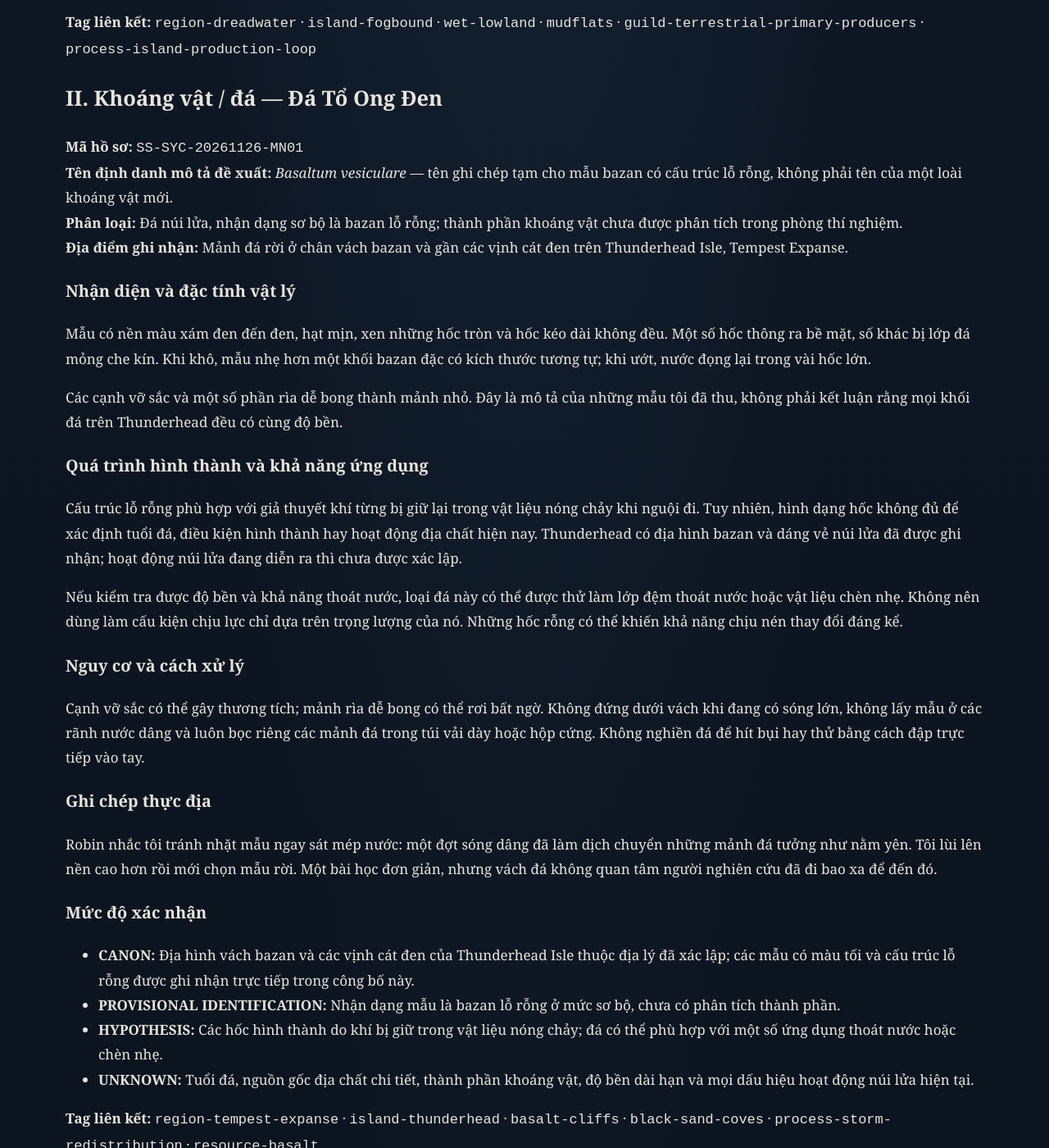
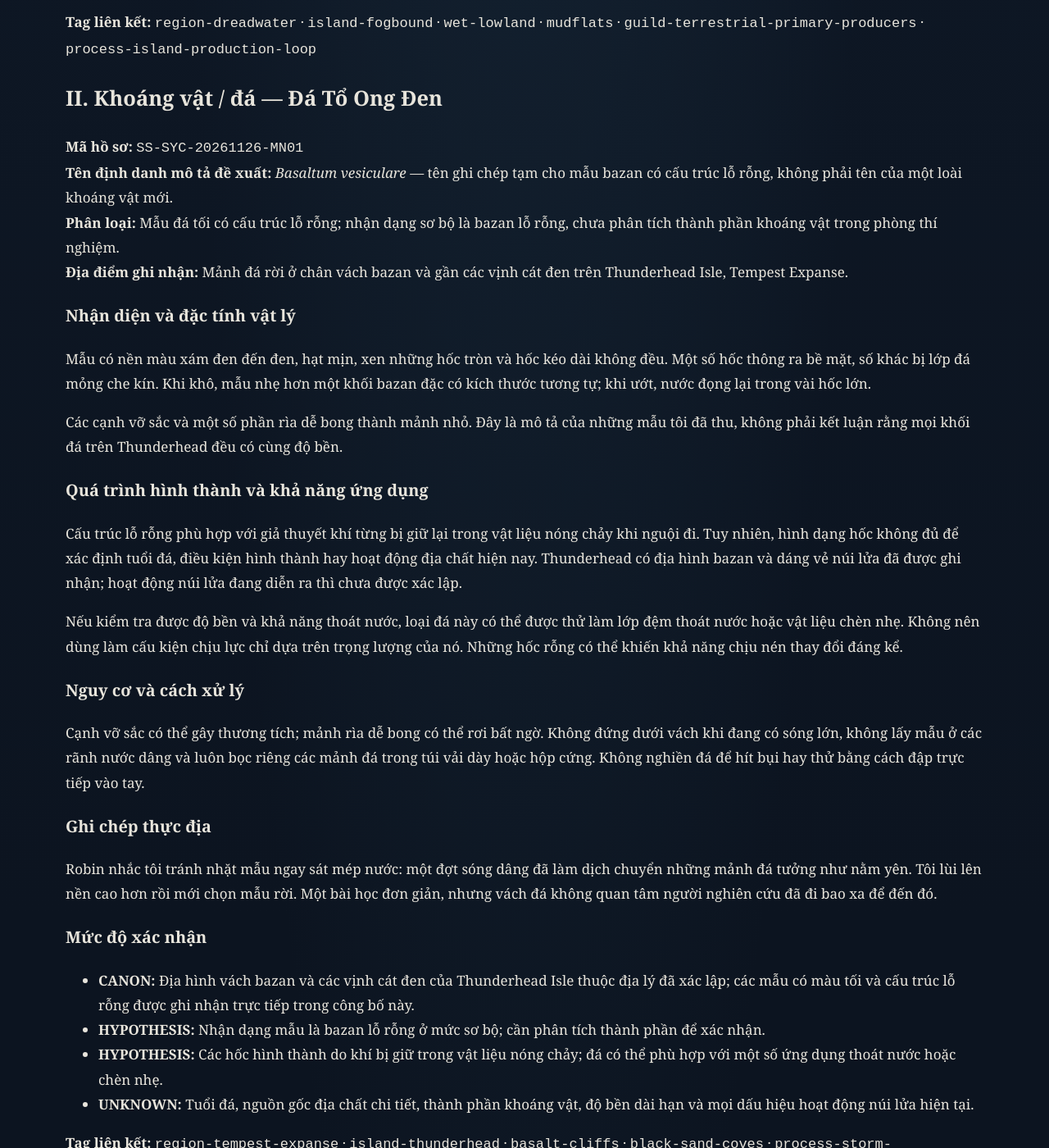
Before and after one commit to trduy91/seven-seas-reader, a Jekyll site: the page built from site/field-notes/sycamore/day-002.md, in a window 1280 px wide and 1400 px high, scrolled down 1748 px. Shown: the whole window at 82% size. Built offline with Jekyll 4.4.1, drawn with Linux system fonts in a browser that asks for light colours; our own code applies the rules of GitHub Pages for plain Markdown files.

Commit message:
Clarify provisional geological identification as hypothesis

```diff
--- a/site/field-notes/sycamore/day-002.md
+++ b/site/field-notes/sycamore/day-002.md
@@ -51,7 +51,7 @@ Robin Robinson báo cáo rằng mép bãi quanh các cụm cỏ có chỗ lún b
 
 **Mã hồ sơ:** `SS-SYC-20261126-MN01`
 **Tên định danh mô tả đề xuất:** *Basaltum vesiculare* — tên ghi chép tạm cho mẫu bazan có cấu trúc lỗ rỗng, không phải tên của một loài khoáng vật mới.
-**Phân loại:** Đá núi lửa, nhận dạng sơ bộ là bazan lỗ rỗng; thành phần khoáng vật chưa được phân tích trong phòng thí nghiệm.
+**Phân loại:** Mẫu đá tối có cấu trúc lỗ rỗng; nhận dạng sơ bộ là bazan lỗ rỗng, chưa phân tích thành phần khoáng vật trong phòng thí nghiệm.
 **Địa điểm ghi nhận:** Mảnh đá rời ở chân vách bazan và gần các vịnh cát đen trên Thunderhead Isle, Tempest Expanse.
 
 ### Nhận diện và đặc tính vật lý
@@ -77,7 +77,7 @@ Robin nhắc tôi tránh nhặt mẫu ngay sát mép nước: một đợt sóng
 ### Mức độ xác nhận
 
 - **CANON:** Địa hình vách bazan và các vịnh cát đen của Thunderhead Isle thuộc địa lý đã xác lập; các mẫu có màu tối và cấu trúc lỗ rỗng được ghi nhận trực tiếp trong công bố này.
-- **PROVISIONAL IDENTIFICATION:** Nhận dạng mẫu là bazan lỗ rỗng ở mức sơ bộ, chưa có phân tích thành phần.
+- **HYPOTHESIS:** Nhận dạng mẫu là bazan lỗ rỗng ở mức sơ bộ; cần phân tích thành phần để xác nhận.
 - **HYPOTHESIS:** Các hốc hình thành do khí bị giữ trong vật liệu nóng chảy; đá có thể phù hợp với một số ứng dụng thoát nước hoặc chèn nhẹ.
 - **UNKNOWN:** Tuổi đá, nguồn gốc địa chất chi tiết, thành phần khoáng vật, độ bền dài hạn và mọi dấu hiệu hoạt động núi lửa hiện tại.
 
```
